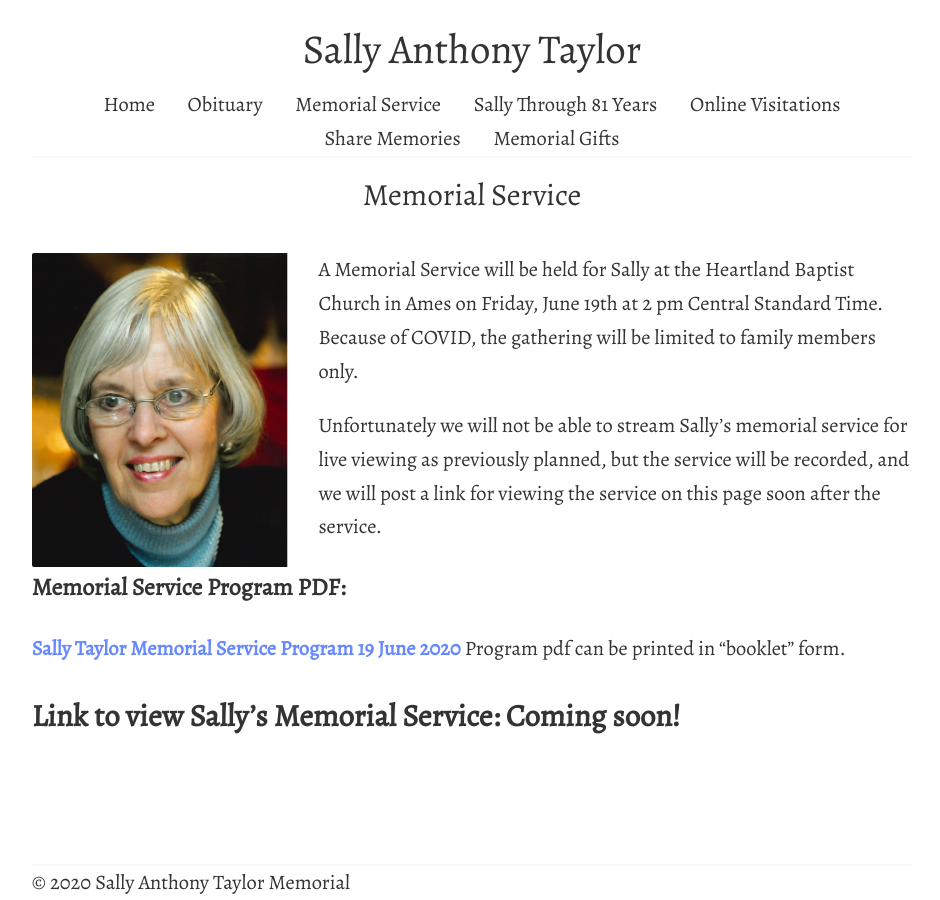
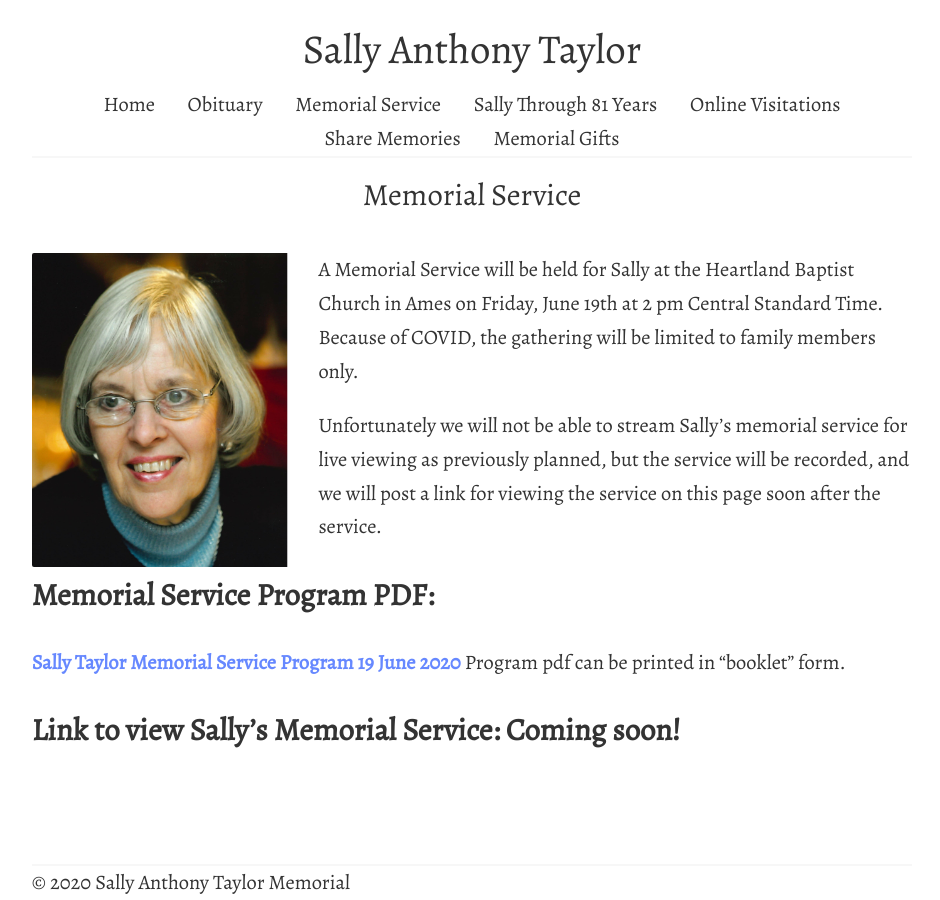
Before and after one commit to tsteward/www.sallyanthonytaylor.com, a Jekyll site: the page built from memorial-service.md, in a window 1280 px wide. Shown: the whole page, without its empty margins (168-1108 px from the left). Built offline with Jekyll 4.4.1, drawn with Linux system fonts in a browser that asks for light colours.

```diff
--- a/memorial-service.md
+++ b/memorial-service.md
@@ -8,7 +8,8 @@ A Memorial Service will be held for Sally at the Heartland Baptist Church in Ame
 
 Unfortunately we will not be able to stream Sally’s memorial service for live viewing as previously planned, but the service will be recorded, and we will post a link for viewing the service on this page soon after the service.
 
-### **Memorial Service Program PDF:**
-[Sally Taylor Memorial Service Program 19 June 2020](/uploads/Sally Taylor Memorial Service Program 19 June 2020.pdf) Program pdf can be printed in “booklet” form.
+## **Memorial Service Program PDF:**
+[Sally Taylor Memorial Service Program 19 June 2020](/uploads/Sally Taylor Memorial Service Program 19 June 2020.pdf)
+Program pdf can be printed in “booklet” form.
 
 ## **Link to view Sally’s Memorial Service:  Coming soon!**
```
